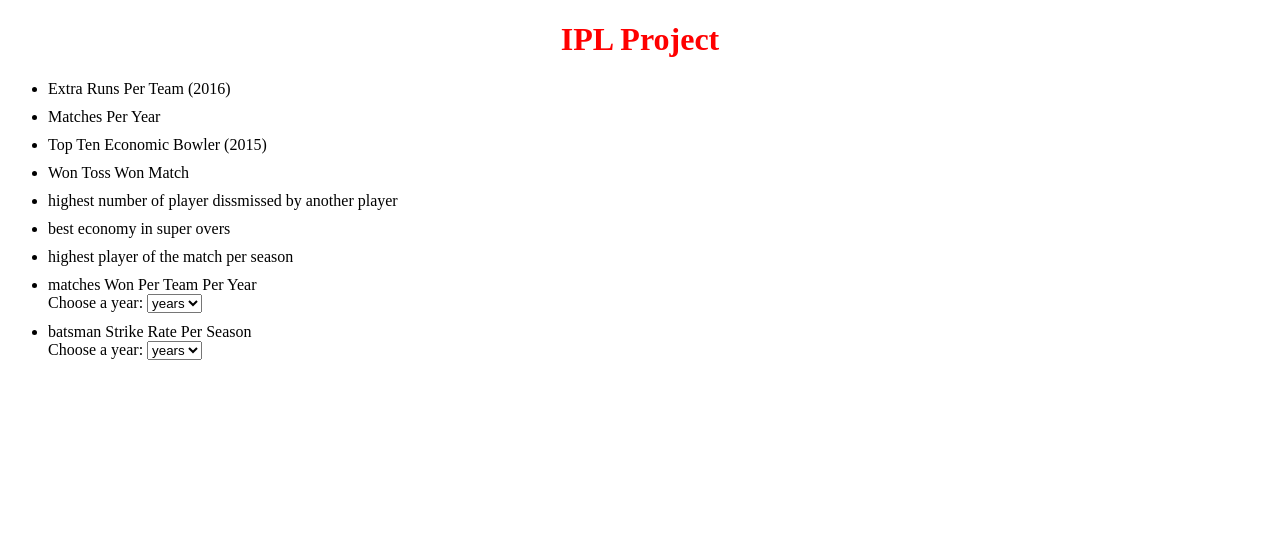
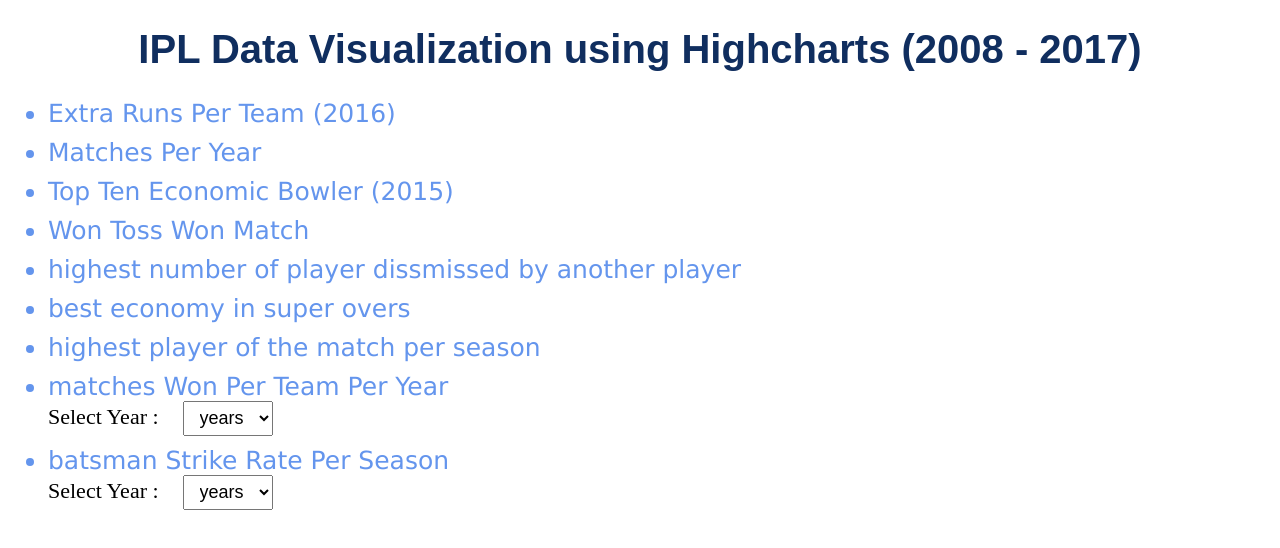
Before and after one commit to Kkrilin/js-ipl-data-project, a website: page src/public/output/index.html in a window 1280 px wide. Drawn offline with nearby package versions, Linux system fonts and the light colour scheme.

Commit message:
made changes in css

```diff
--- a/src/public/output/index.html
+++ b/src/public/output/index.html
@@ -8,7 +8,9 @@
     <script src="https://code.highcharts.com/highcharts.js"></script>
   </head>
   <body>
-    <h1 id="ipl-project">IPL Project</h1>
+    <h1 id="ipl-project">
+      IPL Data Visualization using Highcharts (2008 - 2017)
+    </h1>
     <div>
       <ul>
         <li id="extra-runs">Extra Runs Per Team (2016)</li>
@@ -21,7 +23,7 @@
         <li id="super-over">best economy in super overs</li>
         <li id="pom">highest player of the match per season</li>
         <li id="wonPerTeamperYear">matches Won Per Team Per Year</li>
-        <label for="year">Choose a year:</label>
+        <label for="year">Select Year :</label>
         <select name="cars" id="year">
           <option value="years">years</option>
           <option value="2008">2008</option>
@@ -36,7 +38,7 @@
           <option value="2017">2017</option>
         </select>
         <li id="strikerate">batsman Strike Rate Per Season</li>
-        <label for="strike">Choose a year:</label>
+        <label for="strike">Select Year :</label>
         <select name="cars" id="strike">
           <option value="years">years</option>
           <option value="2008">2008</option>
@@ -345,21 +347,16 @@
         Highcharts.chart('chart-1', {
           chart: {
             type: 'column',
+            scrollablePlotArea: {
+              minWidth: 8000,
+              // scrollpositionX:0
+            },
           },
           title: {
             text: `batsman strike in the ${year}`,
             color: '#123546',
           },
-          scrollbar: {
-            barBorderRadius: 0,
-            barBorderWidth: 1,
-            buttonsEnabled: true,
-            height: 14,
-            margin: 0,
-            rifleColor: '#333',
-            trackBackgroundColor: '#f2f2f2',
-            trackBorderRadius: 0,
-          },
+
           xAxis: {
             categories: Object.keys(data[year]),
             title: {
--- a/src/public/output/styles.css
+++ b/src/public/output/styles.css
@@ -1,12 +1,30 @@
 h1 {
   text-align: center;
-  color: red;
+  color: #102e5f;
+  font-size: 40px;
+  font-family: sans-serif;
 }
 li {
   cursor: pointer;
   margin-top: 10px;
   width: fit-content;
+  font-size: 25px;
+  color: cornflowerblue;
+  font-family: Verdana, Geneva, Tahoma, sans-serif;
 }
 li:hover {
   text-decoration: underline;
 }
+
+label {
+  display: inline-block;
+  margin-top: 3px;
+  font-size: 22px;
+}
+select {
+  width: 90px;
+  height: 35px;
+  margin-left: 20px;
+  padding-left: 12px;
+  font-size: 18px;
+}
```
